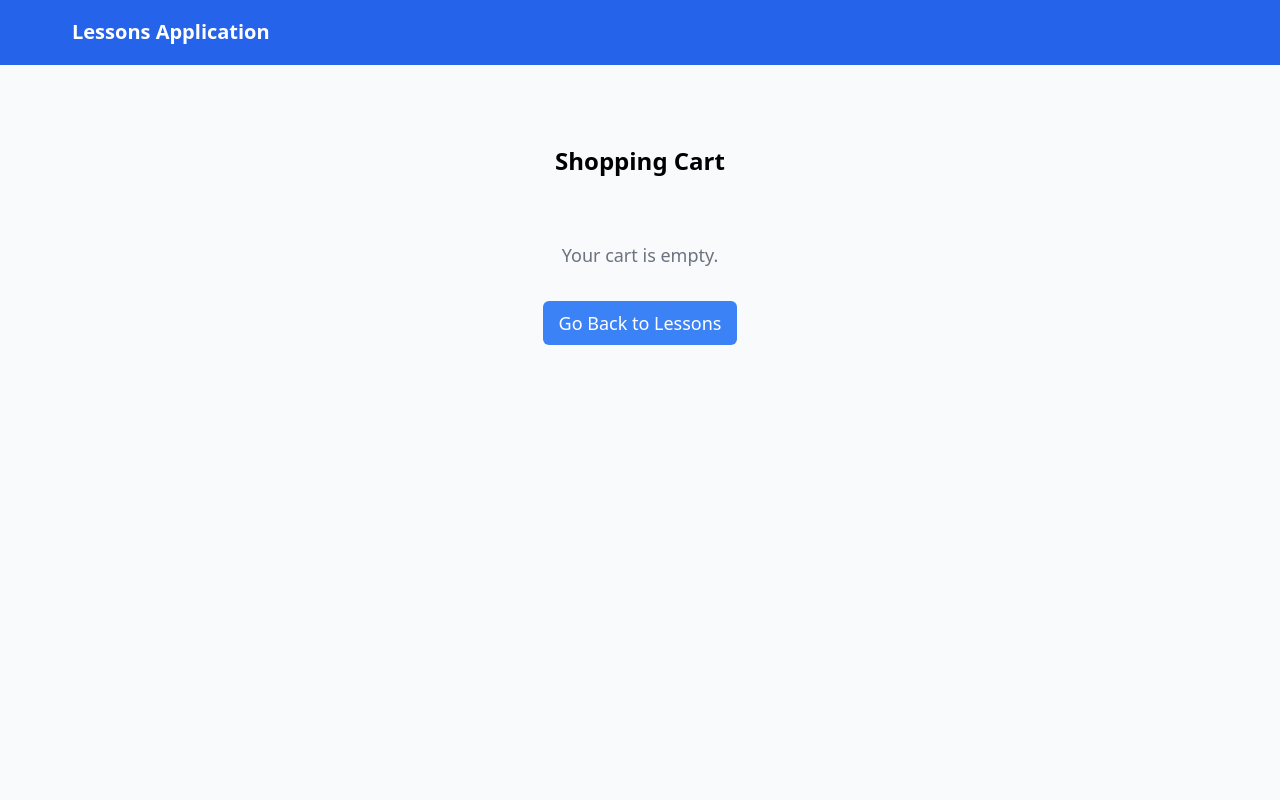
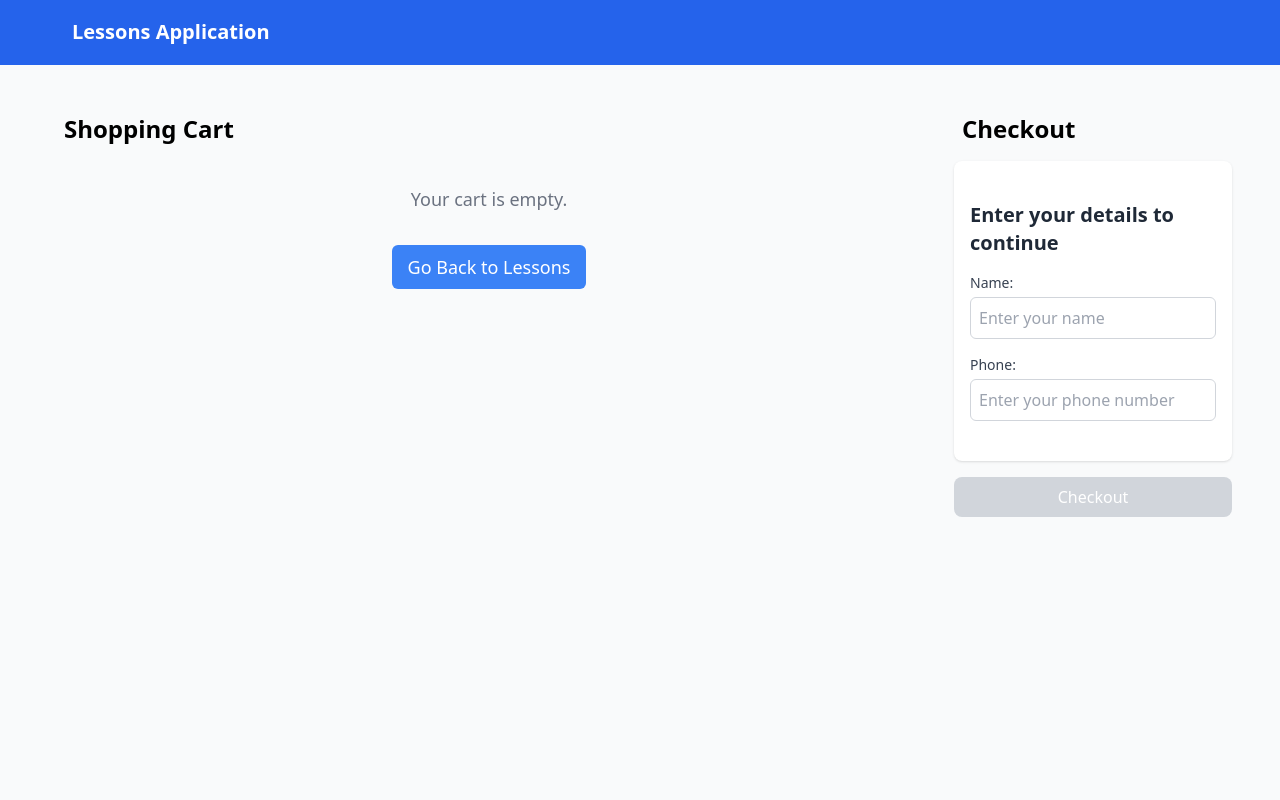
Before and after one commit to ABUBAKAR139-hue/3144_LessonApplication_Frontend, a Vue app: page /cart in a window 1280 px wide. Shown: the top 800 px of the page. Built offline with nearby package versions, Linux system fonts and the light colour scheme.

Commit message:
Added checkout functionality

```diff
--- a/src/components/CheckoutForm.vue
+++ b/src/components/CheckoutForm.vue
@@ -1,48 +1,52 @@
 <template>
-  <div class="checkout-form">
-    <h2 class="text-2xl font-semibold">Checkout</h2>
-    <form @submit.prevent="submitForm" class="mt-4">
-      <div class="mb-4">
-        <label for="name" class="block text-sm font-medium text-gray-700"
-          >Full Name</label
-        >
+  <div class="w-full max-w-md mx-auto bg-white py-6">
+    <h1 class="text-gray-800 font-bold text-xl pb-4">
+      Enter your details to continue
+    </h1>
+    <form @submit.prevent="validateInputs" class="flex flex-col gap-4">
+      <!-- Name Field -->
+      <div>
+        <label for="name" class="block text-sm font-medium text-gray-700">
+          Name:
+        </label>
         <input
+          id="name"
           type="text"
-          id="name"
           v-model="name"
-          required
-          class="mt-1 p-2 border border-gray-300 rounded" />
+          @input="validateName"
+          :class="[
+            'mt-1 block w-full p-2 border rounded-md',
+            nameError
+              ? 'border-red-500 focus:border-red-500 focus:ring-red-500'
+              : 'border-gray-300 focus:border-blue-500 focus:ring-blue-500',
+          ]"
+          placeholder="Enter your name" />
+        <p v-if="nameError" class="mt-1 text-sm text-red-500">
+          Name must contain letters only.
+        </p>
       </div>
 
-      <div class="mb-4">
-        <label for="email" class="block text-sm font-medium text-gray-700"
-          >Email Address</label
-        >
+      <!-- Phone Field -->
+      <div>
+        <label for="phone" class="block text-sm font-medium text-gray-700">
+          Phone:
+        </label>
         <input
-          type="email"
-          id="email"
-          v-model="email"
-          required
-          class="mt-1 p-2 border border-gray-300 rounded" />
+          id="phone"
+          type="text"
+          v-model="phone"
+          @input="validatePhone"
+          :class="[
+            'mt-1 block w-full p-2 border rounded-md',
+            phoneError
+              ? 'border-red-500 focus:border-red-500 focus:ring-red-500'
+              : 'border-gray-300 focus:border-blue-500 focus:ring-blue-500',
+          ]"
+          placeholder="Enter your phone number" />
+        <p v-if="phoneError" class="mt-1 text-sm text-red-500">
+          Phone must contain numbers only.
+        </p>
       </div>
-
-      <div class="mb-4">
-        <label for="address" class="block text-sm font-medium text-gray-700"
-          >Shipping Address</label
-        >
-        <input
-          type="text"
-          id="address"
-          v-model="address"
-          required
-          class="mt-1 p-2 border border-gray-300 rounded" />
-      </div>
-
-      <button
-        type="submit"
-        class="mt-4 bg-blue-500 text-white p-2 rounded hover:bg-blue-700">
-        Submit Order
-      </button>
     </form>
   </div>
 </template>
@@ -53,35 +57,33 @@ export default {
   data() {
     return {
       name: "",
-      email: "",
-      address: "",
+      phone: "",
+      nameError: false,
+      phoneError: false,
     };
   },
   methods: {
-    submitForm() {
-      // Logic to handle form submission, e.g., send the data to a server
-      console.log("Form Submitted", {
-        name: this.name,
-        email: this.email,
-        address: this.address,
-      });
+    validateName() {
+      const nameRegex = /^[a-zA-Z\s]*$/;
+      this.nameError = !nameRegex.test(this.name);
+      this.emitInfo();
+    },
+    validatePhone() {
+      const phoneRegex = /^[0-9]+$/;
+      this.phoneError = !phoneRegex.test(this.phone);
+      this.emitInfo();
+    },
+    emitInfo() {
+      if (!this.nameError && !this.phoneError) {
+        this.$emit("update-info", { name: this.name, phone: this.phone });
+      } else {
+        this.$emit("update-info", { name: "", phone: "" });
+      }
     },
   },
 };
 </script>
 
 <style scoped>
-.checkout-form {
-  max-width: 500px;
-  margin: 0 auto;
-  padding: 20px;
-  background-color: #f9fafb;
-  border-radius: 8px;
-  box-shadow: 0 2px 10px rgba(0, 0, 0, 0.1);
-}
-
-button {
-  width: 100%;
-  cursor: pointer;
-}
+/* No custom styles needed as Tailwind is being used */
 </style>
--- a/src/components/ConfirmationMessage.vue
+++ b/src/components/ConfirmationMessage.vue
@@ -1,14 +1,7 @@
 <template>
-  <div class="confirmation-message">
-    <h2 class="text-2xl font-semibold">Thank you for your purchase!</h2>
-    <p class="mt-4">
-      Your order has been confirmed. We'll send a confirmation email soon.
-    </p>
-    <p class="mt-2">
-      You can go back to the <router-link to="/">Lessons Page</router-link> to
-      explore more lessons or return to the
-      <router-link to="/cart">Cart</router-link> to continue shopping.
-    </p>
+  <div
+    class="confirmation-message mt-5 p-4 border-2 border-green-500 bg-green-100 text-green-700 font-bold rounded-md">
+    <p>Your order has been successfully submitted! Thank you.</p>
   </div>
 </template>
 
@@ -19,19 +12,5 @@ export default {
 </script>
 
 <style scoped>
-.confirmation-message {
-  text-align: center;
-  padding: 20px;
-  background-color: #f0f4f8;
-  border-radius: 8px;
-  box-shadow: 0 2px 5px rgba(0, 0, 0, 0.1);
-}
-
-h2 {
-  color: #2d3748;
-}
-
-p {
-  color: #4a5568;
-}
+/* Optional: Additional styling if needed */
 </style>
--- a/src/views/ShoppingCartPage.vue
+++ b/src/views/ShoppingCartPage.vue
@@ -1,47 +1,104 @@
 <template>
-  <div class="shopping-cart min-h-screen flex flex-col">
-    <!-- Shopping Cart Title -->
-    <h1 class="cart-title text-center my-8 text-2xl font-bold">
-      Shopping Cart
-    </h1>
+  <div class="shopping-cart min-h-screen flex flex-col items-center px-4 pb-6">
+    <!-- Confirmation Message after Checkout -->
+    <ConfirmationMessage v-if="orderSubmitted" />
 
-    <!-- List of Cart Items -->
-    <CartList :cart="cart" @remove="removeFromCart" />
+    <!-- Main Container for Cart and Checkout -->
+    <div
+      class="cart-container grid grid-cols-1 lg:grid-cols-12 gap-6 w-full mx-auto px-4 sm:px-6 lg:px-8">
+      <!-- Cart Items Section -->
+      <div class="cart-items col-span-9">
+        <!-- Shopping Cart Title -->
+        <h1 class="text-2xl font-semibold mb-6 pl-4">Shopping Cart</h1>
+        <CartList :cart="cart" @remove="removeFromCart" />
+        <p
+          v-if="cart.length === 0"
+          class="text-center text-lg text-gray-500 mt-4">
+          Your cart is empty.
+        </p>
+        <CartButton />
+      </div>
 
-    <!-- Empty Cart Message -->
-    <p v-if="cart.length === 0" class="text-center text-lg text-gray-500 mt-8">
-      Your cart is empty.
-    </p>
+      <!-- Checkout Form Section -->
+      <div class="checkout-form col-span-3 flex flex-col h-full">
+        <!-- Checkout Title -->
+        <h1 class="text-2xl font-semibold mb-4 pl-2">Checkout</h1>
 
-    <!-- Go Back to Lessons Button -->
-    <CartButton />
+        <div class="bg-white p-4 rounded-lg shadow">
+          <!-- Form Content -->
+          <div class="flex-grow w-full overflow-y-auto">
+            <CheckoutForm @update-info="updateCheckoutInfo" />
+          </div>
+        </div>
+
+        <!-- Checkout Button -->
+        <button
+          :disabled="!isCheckoutEnabled"
+          class="mt-4 w-full py-2 bg-green-500 text-white rounded-lg font-medium disabled:bg-gray-300 disabled:cursor-not-allowed"
+          @click="checkout">
+          Checkout
+        </button>
+      </div>
+    </div>
   </div>
 </template>
 
 <script>
 import CartList from "../components/CartList.vue";
 import CartButton from "../components/CartButton.vue";
+import CheckoutForm from "../components/CheckoutForm.vue";
+import ConfirmationMessage from "../components/ConfirmationMessage.vue";
 
 export default {
   name: "ShoppingCartPage",
   components: {
     CartList,
     CartButton,
+    CheckoutForm,
+    ConfirmationMessage,
   },
   data() {
     return {
       cart: JSON.parse(localStorage.getItem("cart")) || [],
+      customerName: "",
+      customerPhone: "",
+      orderSubmitted: false,
     };
   },
+  computed: {
+    isCheckoutEnabled() {
+      // Enable button only if both fields are valid
+      return this.customerName && this.customerPhone;
+    },
+  },
   methods: {
+    // Remove item from the cart
     removeFromCart(lesson) {
-      const updatedCart = this.cart.filter(
-        (item) => item.id !== lesson.id || item !== lesson
-      );
+      this.cart = this.cart.filter((item) => item !== lesson);
+      localStorage.setItem("cart", JSON.stringify(this.cart));
+    },
 
-      // Update the cart and localStorage
-      this.cart = updatedCart;
-      localStorage.setItem("cart", JSON.stringify(updatedCart));
+    // Update customer information from the checkout form
+    updateCheckoutInfo({ name, phone }) {
+      this.customerName = name;
+      this.customerPhone = phone;
+    },
+
+    // Handle the checkout process
+    checkout() {
+      if (this.cart.length === 0) {
+        // If the cart is empty, show a message or do not proceed with checkout
+        alert("Your cart is empty. Please add items before checking out.");
+        return;
+      }
+
+      // Mark the order as submitted
+      this.orderSubmitted = true;
+
+      // Clear the cart after successful checkout
+      localStorage.removeItem("cart");
+
+      // You can add any further post-order logic here (e.g., sending data to a server, etc.)
     },
   },
 };
```
